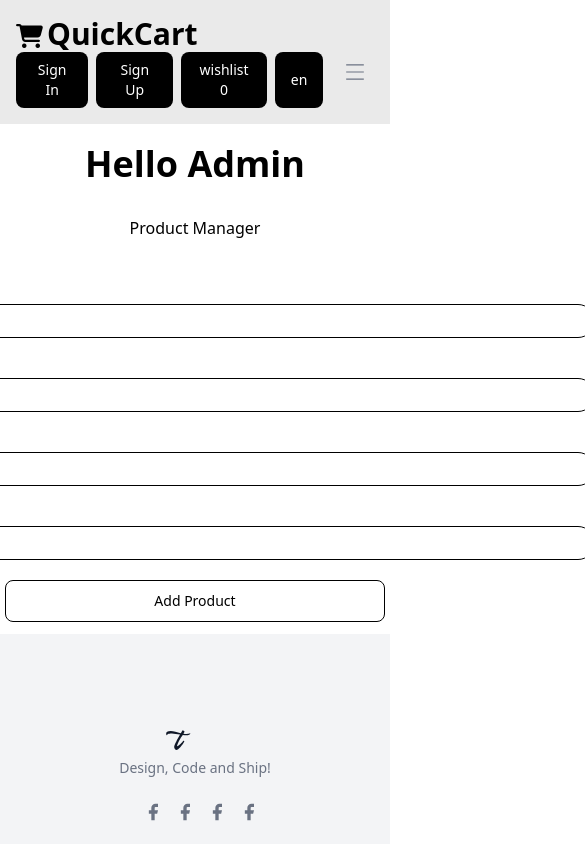
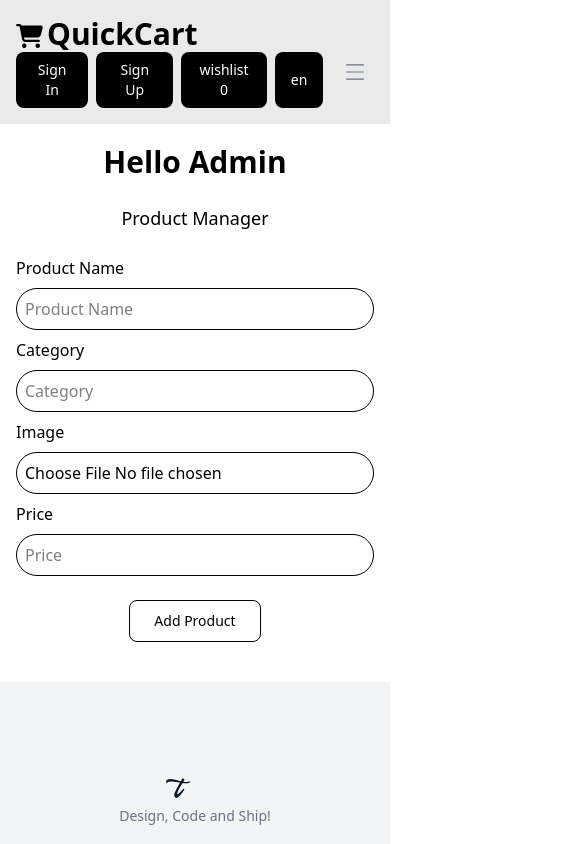
Before and after one commit to ahmedbader862/React, a React (Vite) app: page /admin in a window 390 px wide. Shown: the top 844 px of the page, 585 px wide, since content can reach past the window. Built offline with nearby package versions, Linux system fonts and the light colour scheme.

Commit message:
responsive

```diff
--- a/src/Components/ProductCard/ProductCard.jsx
+++ b/src/Components/ProductCard/ProductCard.jsx
@@ -47,7 +47,7 @@ export default function ProductCard({productInfo}) {
     return (
     <>
 
-    <div   className="lg:col-span-3 md:col-span-6 sm:col-span-12 drop-shadow-xl hover:-translate-y-4 transition-[0.3] shadow-lg hover:shadow-primary rounded-md overflow-hidden mt-10">
+    <div   className=" drop-shadow-xl hover:-translate-y-4 transition-[0.3] shadow-lg hover:shadow-primary rounded-md overflow-hidden mt-10">
         <div className="relative">
         <Link to={`product/${id}`}>
         <img src={images[0]} className="w-full card-img object-fill"/>
--- a/src/Pages/Admin.jsx
+++ b/src/Pages/Admin.jsx
@@ -93,11 +93,12 @@ const Admin = () => {
     <Helmet>
       <title>Admin</title>
     </Helmet>
-    <div className="flex items-center justify-center flex-col">
-      <h1 className="text-center mt-5 font-bold text-4xl">{text.HelloAdmin}</h1>
-      <h3 className="my-8">{text.ProductManager}</h3>
-      <form className="flex flex-col w-200" onSubmit={handleSubmit}>
-        <label>{text.ProductName}</label>
+    <div className="flex items-center justify-center flex-col px-4">
+  <h1 className="text-center mt-5 font-bold text-3xl sm:text-4xl">{text.HelloAdmin}</h1>
+  <h3 className="my-6 text-lg sm:text-xl">{text.ProductManager}</h3>
+
+  <form className="flex flex-col w-full max-w-lg" onSubmit={handleSubmit}>
+    <label className="font-medium">{text.ProductName}</label>
     <input
       type="text"
       name="name"
@@ -105,9 +106,10 @@ const Admin = () => {
       value={formData.name}
       onChange={handleInputChange}
       required
-          className="border-1 p-1 my-2"
+      className="border p-2 my-2 rounded w-full"
     />
-        <label>{text.Category}</label>
+
+    <label className="font-medium">{text.Category}</label>
     <input
       type="text"
       name="category"
@@ -115,18 +117,20 @@ const Admin = () => {
       value={formData.category}
       onChange={handleInputChange}
       required
-          className="border-1 p-1 my-2"
+      className="border p-2 my-2 rounded w-full"
     />
-        <label>{text.Image}</label>
+
+    <label className="font-medium">{text.Image}</label>
     <input
       type="file"
       name="image"
       accept="image/*"
       onChange={handleInputChange}
       required
-          className="border-1 p-1 my-2"
+      className="border p-2 my-2 rounded w-full"
     />
-        <label>{text.Price}</label>
+
+    <label className="font-medium">{text.Price}</label>
     <input
       type="number"
       name="price"
@@ -134,19 +138,21 @@ const Admin = () => {
       value={formData.price}
       onChange={handleInputChange}
       required
-          className="border-1 p-1 my-2"
+      className="border p-2 my-2 rounded w-full"
     />
-        <div className="btn-holder text-center my-3">
+
+    <div className="text-center my-4">
       <button
         type="submit"
-            className="text-black pr-37 pl-37 hover:text-white border border-black hover:bg-black transition-[0.2] focus:ring-4 focus:outline-none focus:ring-gray-300 font-medium rounded-lg text-sm px-5 py-2.5 text-center"
+        className="text-black bg-transparent border border-black hover:bg-black hover:text-white transition duration-200 focus:ring-4 focus:outline-none focus:ring-gray-300 font-medium rounded-lg text-sm px-6 py-2.5"
       >
         {editIndex !== null ? "Update Product" : "Add Product"}
       </button>
     </div>
   </form>
 
-      <div className="grid grid-cols-1 sm:grid-cols-2 md:grid-cols-3 lg:grid-cols-4 gap-4">
+  {/* Product Grid */}
+  <div className="grid grid-cols-1 sm:grid-cols-2 md:grid-cols-3 lg:grid-cols-4 gap-4 w-full max-w-6xl mt-6">
     {products.map((product, index) => (
       <Admincard
         key={index}
@@ -157,9 +163,8 @@ const Admin = () => {
       />
     ))}
   </div>
+</div>
 
-
-    </div>
     </>
   );
 };
--- a/src/Pages/Home.jsx
+++ b/src/Pages/Home.jsx
@@ -92,23 +92,29 @@ export default function Home() {
         <NewProducts/>
     <SearchBar onSearch={handleSearch} />
     {/* categories */}
-      <div className="my-4">
-        <label htmlFor="category" className="mr-2">{text.FilterbyCategory}</label>
+    <div className="my-4 flex flex-col sm:flex-row items-center gap-2">
+  <label htmlFor="category" className="text-sm sm:text-base">
+    {text.FilterbyCategory}
+  </label>
   <select
     id="category"
     value={selectedCategory}
     onChange={(e) => setSelectedCategory(e.target.value)}
-          className="p-2 border rounded"
+    className="p-2 border rounded w-full sm:w-auto"
   >
     <option value="">{text.AllCategories}</option>
     {categories.map((category) => (
-            <option key={category} value={category}>{category}</option>
+      <option key={category} value={category}>
+        {category}
+      </option>
     ))}
   </select>
 </div>
 
-      <div className="my-4">
-        <label htmlFor="minPrice" className="mr-2">{text.MinPrice}:</label>
+<div className="my-4 flex flex-col sm:flex-row items-center gap-2">
+  <label htmlFor="minPrice" className="text-sm sm:text-base">
+    {text.MinPrice}:
+  </label>
   <input
     id="minPrice"
     type="number"
@@ -119,9 +125,11 @@ export default function Home() {
         min: e.target.value === "" ? null : Number(e.target.value),
       })
     }
-          className="p-2 border rounded mr-4"
+    className="p-2 border rounded w-full sm:w-24"
   />
-        <label htmlFor="maxPrice" className="mr-2">{text.MaxPrice}:</label>
+  <label htmlFor="maxPrice" className="text-sm sm:text-base">
+    {text.MaxPrice}:
+  </label>
   <input
     id="maxPrice"
     type="number"
@@ -132,13 +140,13 @@ export default function Home() {
         max: e.target.value === "" ? Infinity : Number(e.target.value),
       })
     }
-          className="p-2 border rounded"
+    className="p-2 border rounded w-full sm:w-24"
   />
 </div>
 
-      <div className="products mx-10">
+<div className="products mx-4 sm:mx-10">
   {displayedProducts.length > 0 ? (
-          <div className="grid grid-cols-12 gap-4">
+    <div className="grid grid-cols-1 sm:grid-cols-2 md:grid-cols-3 lg:grid-cols-4 gap-4">
       {displayedProducts.map((product) => (
         <ProductCard key={product.id} productInfo={product} />
       ))}
@@ -147,6 +155,7 @@ export default function Home() {
     <Loading />
   )}
 </div>
+
 
 
         <div className="flex items-center justify-center mt-10">
--- a/src/Pages/Products.jsx
+++ b/src/Pages/Products.jsx
@@ -29,7 +29,7 @@ export default function Products() {
 
     <div className="container mx-auto px-10">
 
-    {products ? (<div className='grid grid-cols-12 gap-4 mt-16'>
+    {products ? (<div className='grid grid-cols-1 sm:grid-cols-2 md:grid-cols-3 lg:grid-cols-4 gap-4 mt-16'>
             { products.map((product)=>(
             <ProductCard productInfo ={product}/>
         ))}
```
Lines whose indentation alone changed are shown as unchanged.
